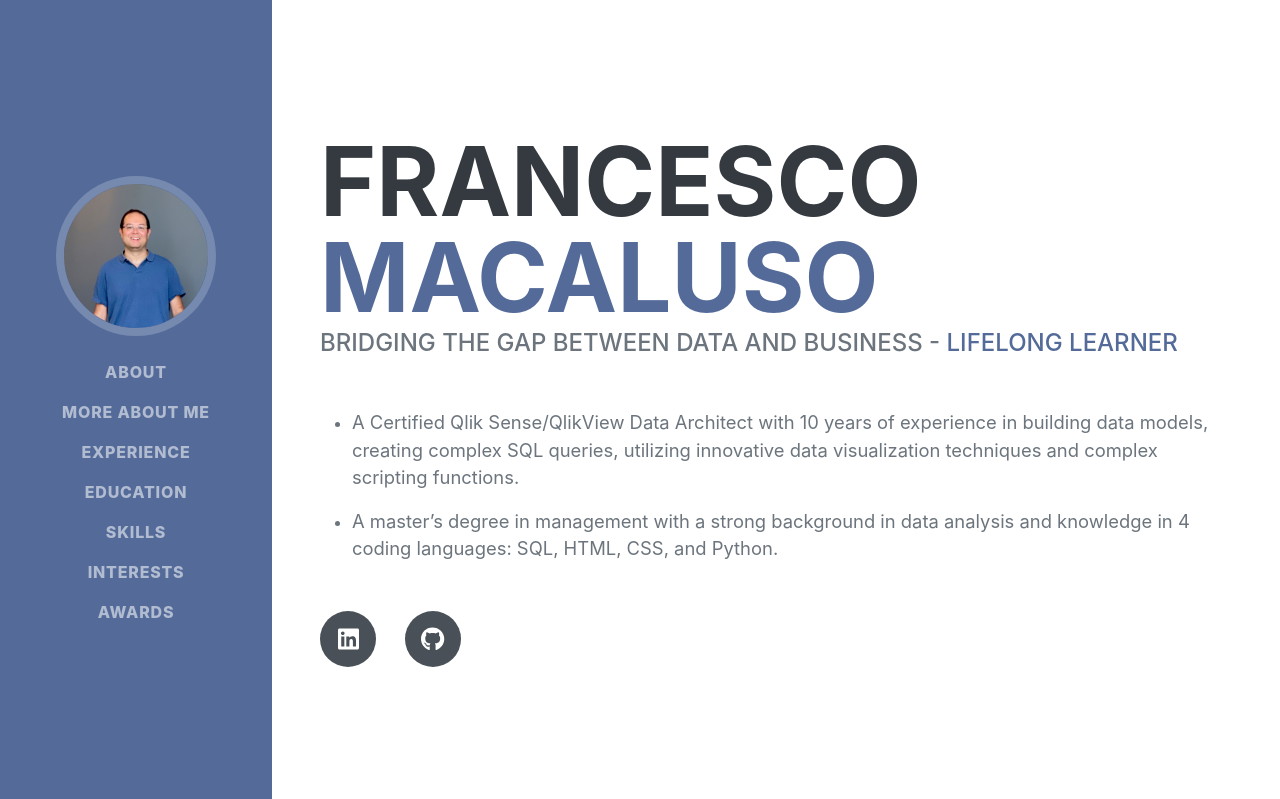
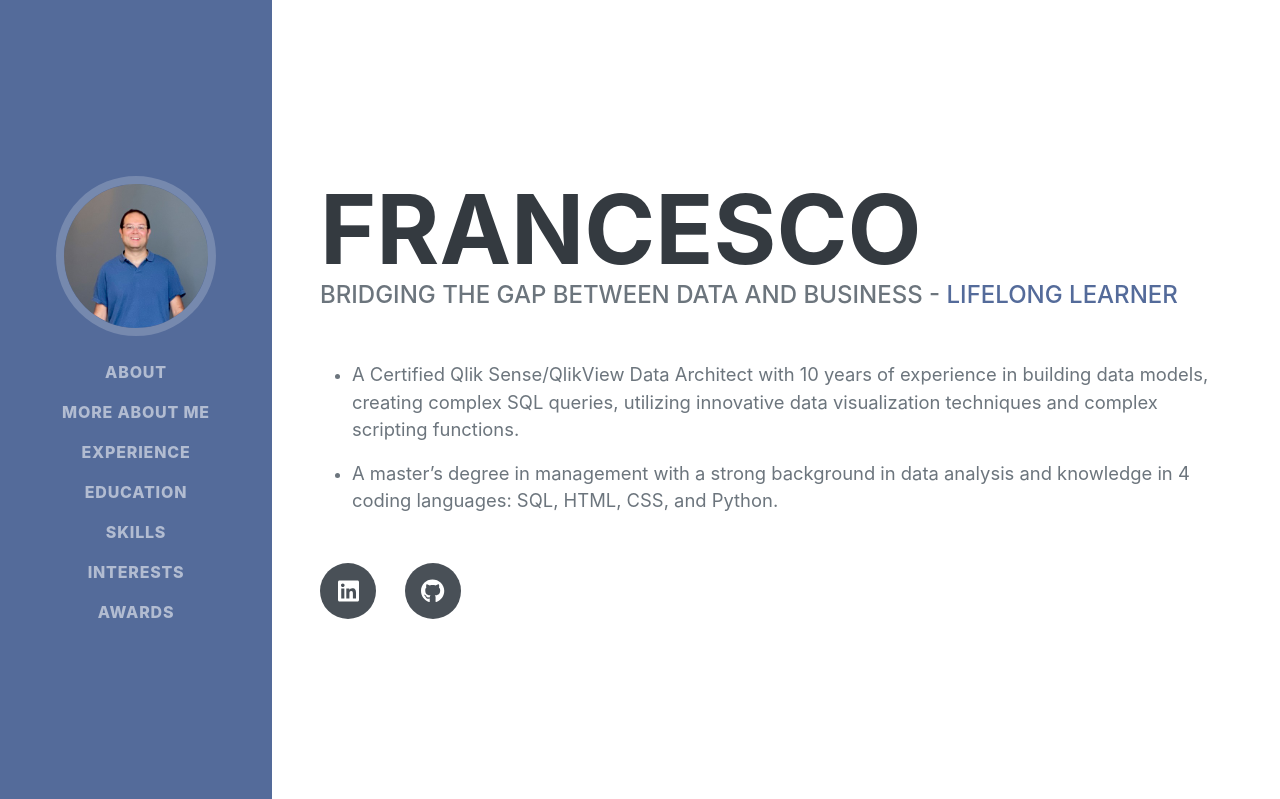
Before and after one commit to francescomacaluso/flask_resume_fm, a Flask app: page / in a window 1280 px wide. Shown: the top 799 px of the page. Run offline with Flask 3, Linux system fonts and the light colour scheme; some libraries are stand-ins or nearby versions; some web fonts are replaced.

Commit message:
Reverted to the right date

```diff
--- a/app.py
+++ b/app.py
@@ -9,7 +9,7 @@ def index():
     start_date = datetime(year=2014, month=1, day=1)
     today = datetime.today()
     years_of_experience = today.year - start_date.year
-    full_name = 'Francesco Macaluso'
+    full_name = 'Francesco'
     date_timestamp = datetime.now()
 
     return render_template('index.html',f_name=full_name,years_of_experience=years_of_experience)
--- a/templates/index.html
+++ b/templates/index.html
@@ -180,7 +180,7 @@
                         <div class="flex-grow-1">
                             <h3 class="mb-0">IT Consultant</h3>
                             <div class="subheading">PricewaterhouseCoopers</div>
-                            <div class="flex-shrink-0"><span class="text-primary">May 2015 - Oct 201</span></div>
+                            <div class="flex-shrink-0"><span class="text-primary">May 2015 - Oct 2015</span></div>
                             <ul>
                             <li>Developed VBA macros for data validation that improved the data entry efficiency.</li>
                             <li>Coordinated the installation of the Office suite, including MS Word and MS Excel.</li>
```
